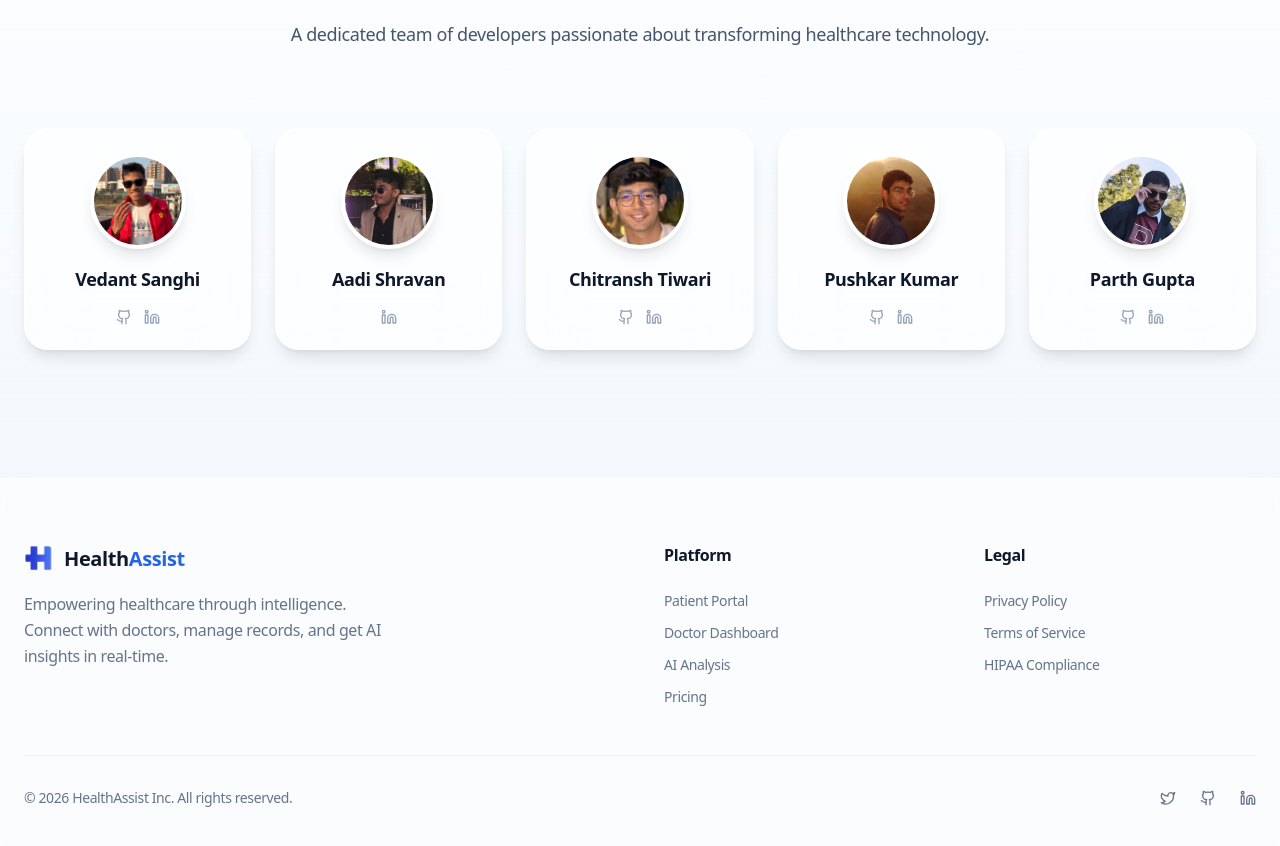
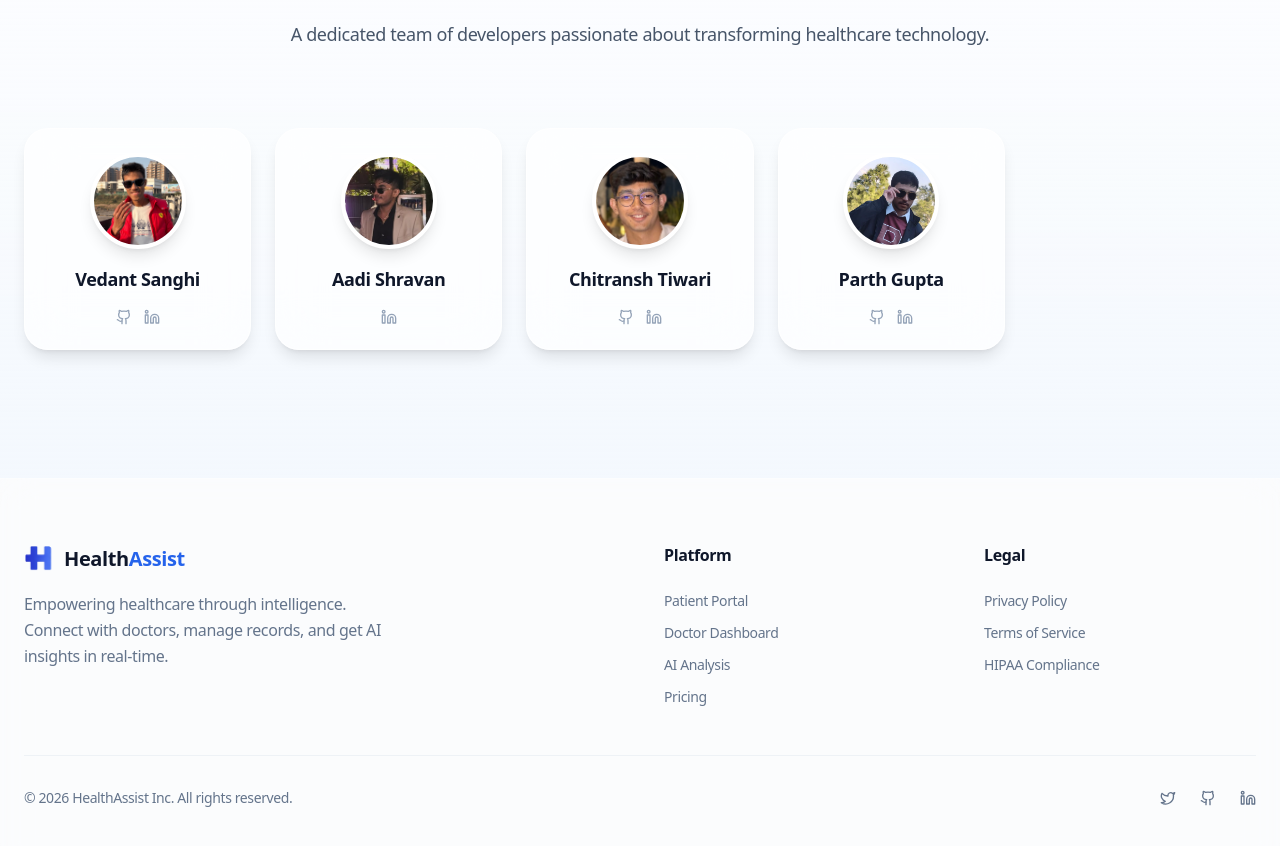
Before and after one commit to vedantsanghi7/HealthAssist-FInal, a Next.js app: page / in a window 1280 px wide. Shown: the part 3241-4087 px from the top of the page. Built offline with nearby package versions, Linux system fonts and the light colour scheme; no server answers.

Commit message:
chore: remove Pushkar Kumar from team

```diff
--- a/src/app/page.tsx
+++ b/src/app/page.tsx
@@ -533,12 +533,6 @@ export default function LandingPage() {
                 linkedin: "https://www.linkedin.com/in/chitransh-tiwari-442434372"
               },
               {
-                name: "Pushkar Kumar",
-                image: "/avatars/pushkar.png",
-                github: "https://github.com/PushOueOUe",
-                linkedin: "https://www.linkedin.com/in/pushkar-kumar-0773b3378"
-              },
-              {
                 name: "Parth Gupta",
                 image: "/avatars/parth.png",
                 github: "https://github.com/guptaparth-tech/",
```
Also changed, not shown: public/avatars/pushkar.png (deleted).
